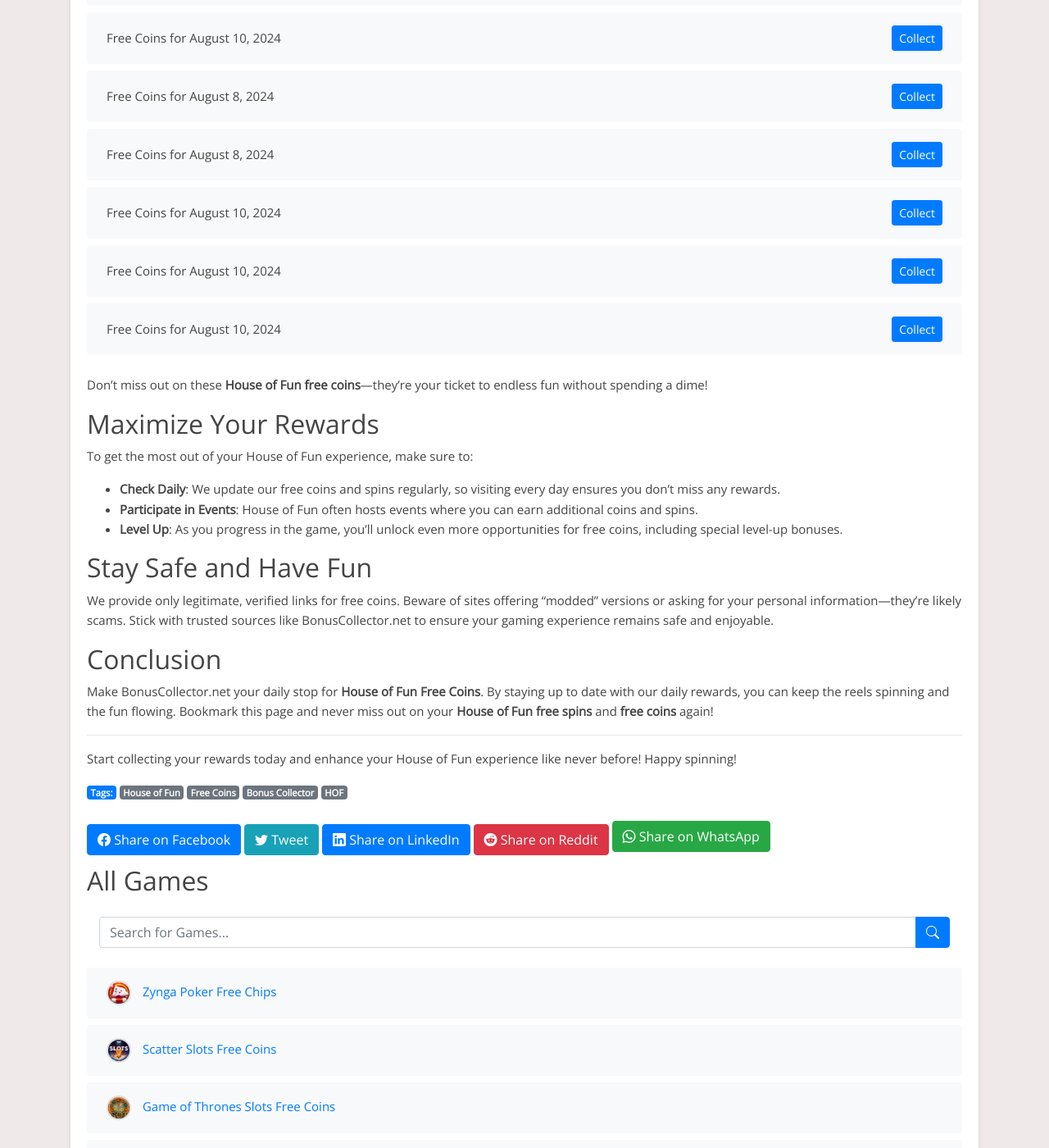
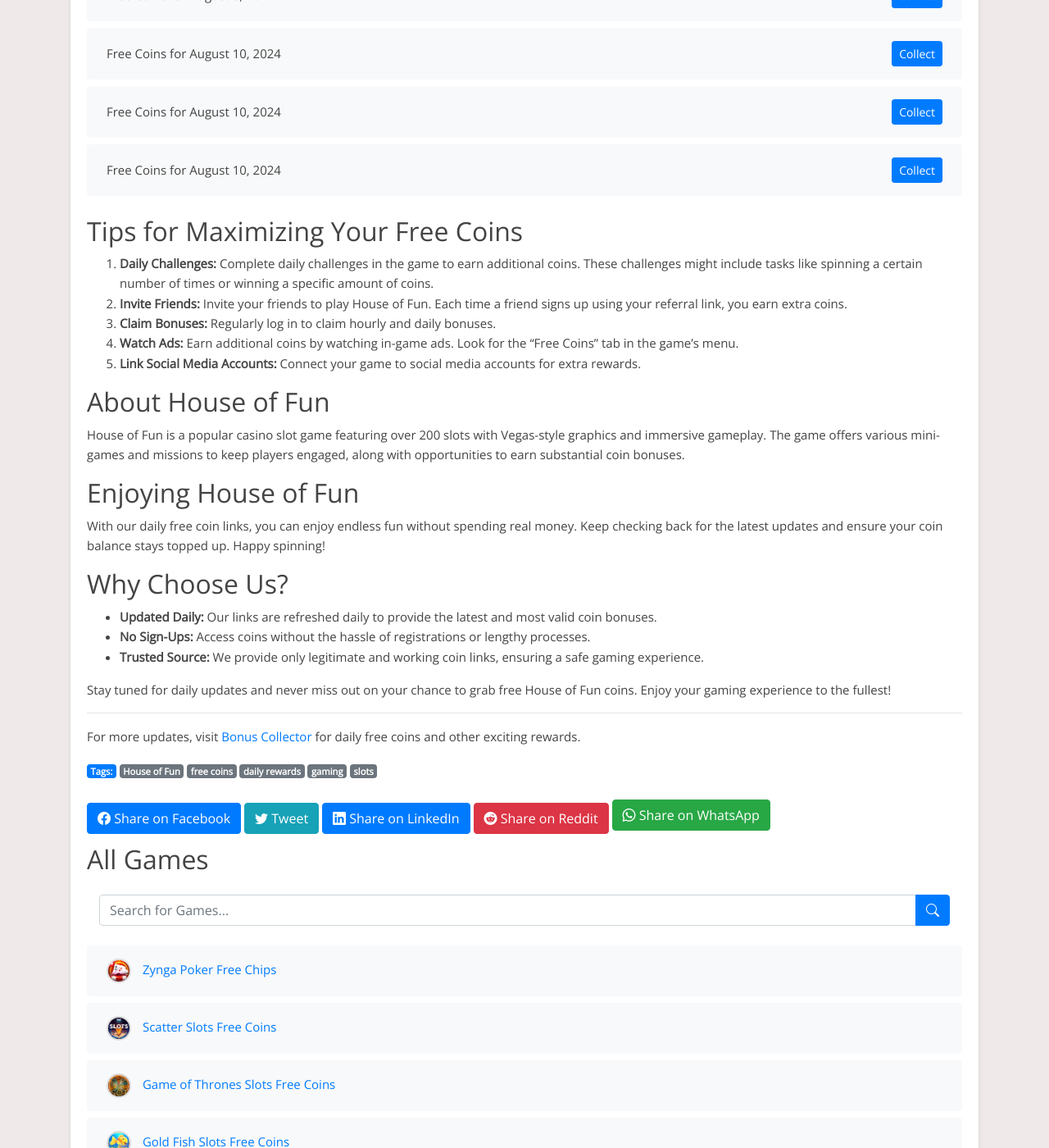
Before and after one commit to Prollad99/bs-net, a Jekyll site: the page built from _posts/2024-06-29-house-of-fun.md, in a window 1280 px wide and 1400 px high, scrolled down 7408 px. Shown: the whole window at 82% size. Built offline with Jekyll 4.4.1, drawn with Linux system fonts in a browser that asks for light colours; nearby versions of some CDN libraries; comment, search, counter and statistics services are not loaded; some of the changed text lies outside the part shown.

Commit message:
Update 2024-06-29-house-of-fun.md

```diff
--- a/_posts/2024-06-29-house-of-fun.md
+++ b/_posts/2024-06-29-house-of-fun.md
@@ -1,10 +1,10 @@
 ---
 layout: post
-title: "House of Fun Free Coins: Daily Bonuses & Rewards"
+title: "House of Fun Free Coins: Updated Daily"
 date: 2024-06-29
-tags: [House of Fun, Free Coins, Bonus Collector, HOF]
+tags: [House of Fun, free coins, daily rewards, gaming, slots]
 author: BonusCollector.net
-description: "Get your daily House of Fun Free Coins here! Updated regularly, don't miss out on your free spins and bonuses."
+description: "Stay updated with the latest House of Fun free coins links. Collect daily rewards and enhance your gaming experience without spending a dime."
 lang: en
 permalink: /house-of-fun-free-coins/
 redirect_from:
@@ -26,41 +26,40 @@
 app_name: "House of Fun Free Coins"
 ---
 
-Welcome to BonusCollector.net, your go-to source for **House of Fun Free Coins**! We know how important it is to keep the fun going in your favorite slot game, so we update our list daily with the latest rewards. Whether you're looking for **free coins in House of Fun** or hoping to snag some **House of Fun free spins**, we’ve got you covered.
+Welcome to your ultimate resource for **House of Fun free coins**! Here, you’ll find daily updates with the latest free coin links to keep your gameplay exciting and rewarding. Whether you’re a seasoned player or new to the game, our daily updated links ensure you never run out of coins.
 
-## How to Get House of Fun Free Coins
+## How to Collect House of Fun Free Coins
 
-Collecting **House of Fun Free Coins** has never been easier. Simply visit our site each day to claim your bonuses. Here’s what you can expect:
+Collecting your free coins is simple and straightforward. Click on the links provided below to instantly boost your coin stash. No sign-ups or lengthy processes—just one click and you're ready to play!
 
-- **Daily Free Coin Links**: Grab your daily dose of coins by clicking the links below. These rewards are updated every day, so be sure to check back often!
-- **Bonus Spin Rewards**: Take advantage of the free spin bonuses that recharge every few hours, allowing you to claim even more coins.
-- **Mega Wheel and Super Jackpot**: Spin the Mega Wheel for a chance to win up to 8 million coins, or hit the Super Jackpot to collect up to 150,000 coins.
-- **Special In-Game Challenges**: Complete challenges to earn additional rewards. The more you play, the more you can win!
-
-## Claim Your Daily House of Fun Free Coins
-
-Click on the links below to collect your **House of Fun free coins** for today. Remember, these links are updated daily, so make sure to visit us regularly!
+## Daily Free Coin Links
 
 {% include house-of-fun.html %}
 
-Don’t miss out on these **House of Fun free coins**—they’re your ticket to endless fun without spending a dime!
+## Tips for Maximizing Your Free Coins
 
-## Maximize Your Rewards
+1. **Daily Challenges:** Complete daily challenges in the game to earn additional coins. These challenges might include tasks like spinning a certain number of times or winning a specific amount of coins.
+2. **Invite Friends:** Invite your friends to play House of Fun. Each time a friend signs up using your referral link, you earn extra coins.
+3. **Claim Bonuses:** Regularly log in to claim hourly and daily bonuses.
+4. **Watch Ads:** Earn additional coins by watching in-game ads. Look for the “Free Coins” tab in the game’s menu.
+5. **Link Social Media Accounts:** Connect your game to social media accounts for extra rewards.
 
-To get the most out of your House of Fun experience, make sure to:
+## About House of Fun
 
-- **Check Daily**: We update our free coins and spins regularly, so visiting every day ensures you don’t miss any rewards.
-- **Participate in Events**: House of Fun often hosts events where you can earn additional coins and spins.
-- **Level Up**: As you progress in the game, you’ll unlock even more opportunities for free coins, including special level-up bonuses.
+House of Fun is a popular casino slot game featuring over 200 slots with Vegas-style graphics and immersive gameplay. The game offers various mini-games and missions to keep players engaged, along with opportunities to earn substantial coin bonuses.
 
-## Stay Safe and Have Fun
+## Enjoying House of Fun
 
-We provide only legitimate, verified links for free coins. Beware of sites offering "modded" versions or asking for your personal information—they're likely scams. Stick with trusted sources like BonusCollector.net to ensure your gaming experience remains safe and enjoyable.
+With our daily free coin links, you can enjoy endless fun without spending real money. Keep checking back for the latest updates and ensure your coin balance stays topped up. Happy spinning!
 
-## Conclusion
+## Why Choose Us?
 
-Make BonusCollector.net your daily stop for **House of Fun Free Coins**. By staying up to date with our daily rewards, you can keep the reels spinning and the fun flowing. Bookmark this page and never miss out on your **House of Fun free spins** and **free coins** again!
+- **Updated Daily:** Our links are refreshed daily to provide the latest and most valid coin bonuses.
+- **No Sign-Ups:** Access coins without the hassle of registrations or lengthy processes.
+- **Trusted Source:** We provide only legitimate and working coin links, ensuring a safe gaming experience.
+
+Stay tuned for daily updates and never miss out on your chance to grab free House of Fun coins. Enjoy your gaming experience to the fullest!
 
 ---
 
-Start collecting your rewards today and enhance your House of Fun experience like never before! Happy spinning!
+For more updates, visit [Bonus Collector](https://bonuscollector.net) for daily free coins and other exciting rewards.
```
